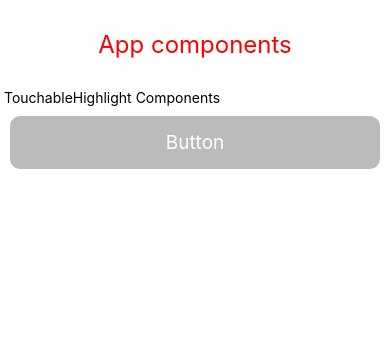
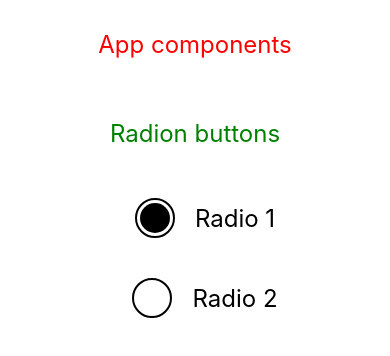
Before and after one commit to 051mohsin/reactNative, a React Native app: screen / in a window 390 px wide. Shown: the top 356 px of the page. Built offline with nearby package versions, Linux system fonts and the light colour scheme.

Commit message:
radion buttion

```diff
--- a/App.js
+++ b/App.js
@@ -7,7 +7,7 @@ import UseEffect from "./components/UseEffect";
 import Unmount from "./components/Unmount";
 
 import TouchableHighlightss from "./components/TouchableHighlightss";
-
+import Radionbuttonss from "./components/Radiobuttonss";
 
 const App = () => {
   const user_List =[
@@ -56,7 +56,12 @@ const App = () => {
       {/* <Unmount>
       </Unmount> */}
 
-      <TouchableHighlightss></TouchableHighlightss>
+      {/* <TouchableHighlightss></TouchableHighlightss>
+       */}
+
+       <Radionbuttonss></Radionbuttonss>
+
+
 
 
       </View>
--- /dev/null
+++ b/components/Radiobuttonss.js
@@ -0,0 +1,87 @@
+import { useState } from "react";
+import { StyleSheet, Text, TouchableOpacity, View } from "react-native"
+
+const Radionbuttonss= ()=>{
+
+    const [checked , setChecked] = useState(1);
+
+    return(
+        <View style={styless.main}>
+                    <Text style={styless.text}>Radion buttons</Text>
+                    <TouchableOpacity onPress={()=>setChecked(1)}>
+                        <View style={styless.warpper}>
+                            <View style={styless.radio}>
+                                {
+                                    checked === 1 ?<View style={styless.bgback}></View>:null
+                                }
+                            </View>
+                            <Text style={styless.radioText} >
+                                Radio 1
+                            </Text>
+                        </View>
+                    </TouchableOpacity>
+                    <TouchableOpacity onPress={()=>setChecked(2)}>
+                        <View style={styless.warpper}>
+                            <View style={styless.radio}>
+                            {
+                                    checked === 2 ?<View style={styless.bgback}></View>:null
+
+                                }
+                            </View>
+                            <Text style={styless.radioText} >
+                                Radio 2
+                            </Text>
+                        </View>
+                    </TouchableOpacity>
+
+        </View>
+    )
+}
+
+export default Radionbuttonss;
+
+
+const styless= StyleSheet.create({
+    main: {
+        flex: 1,
+        alignItems:"center",
+        justifyContent:"center"
+
+
+
+      },
+      text: {
+        textAlign: "center",
+        margin:15,
+        padding:15,
+        fontSize: 24,
+        color: "green"
+      },
+
+      radioText:{
+        fontSize:24
+
+      },
+      radio:{
+        height:40,
+        width:40,
+        borderColor:"black",
+        borderWidth:2,
+        borderRadius:20,
+        margin:20
+      },
+
+      warpper:{
+        flexDirection:'row',
+        alignItems:"center"
+      },
+
+      bgback:{
+        backgroundColor:"black",
+        width:30,
+        height:30,
+        borderRadius:20,
+        margin:3
+
+      }
+})
--- a/package.json
+++ b/package.json
@@ -15,6 +15,7 @@
     "react": "18.2.0",
     "react-dom": "18.2.0",
     "react-native": "0.74.5",
+    "react-native-paper": "^5.12.5",
     "react-native-web": "~0.19.10"
   },
   "devDependencies": {
```
Also changed, not shown: 1 other file (tests, documents, lock files or other folders).
